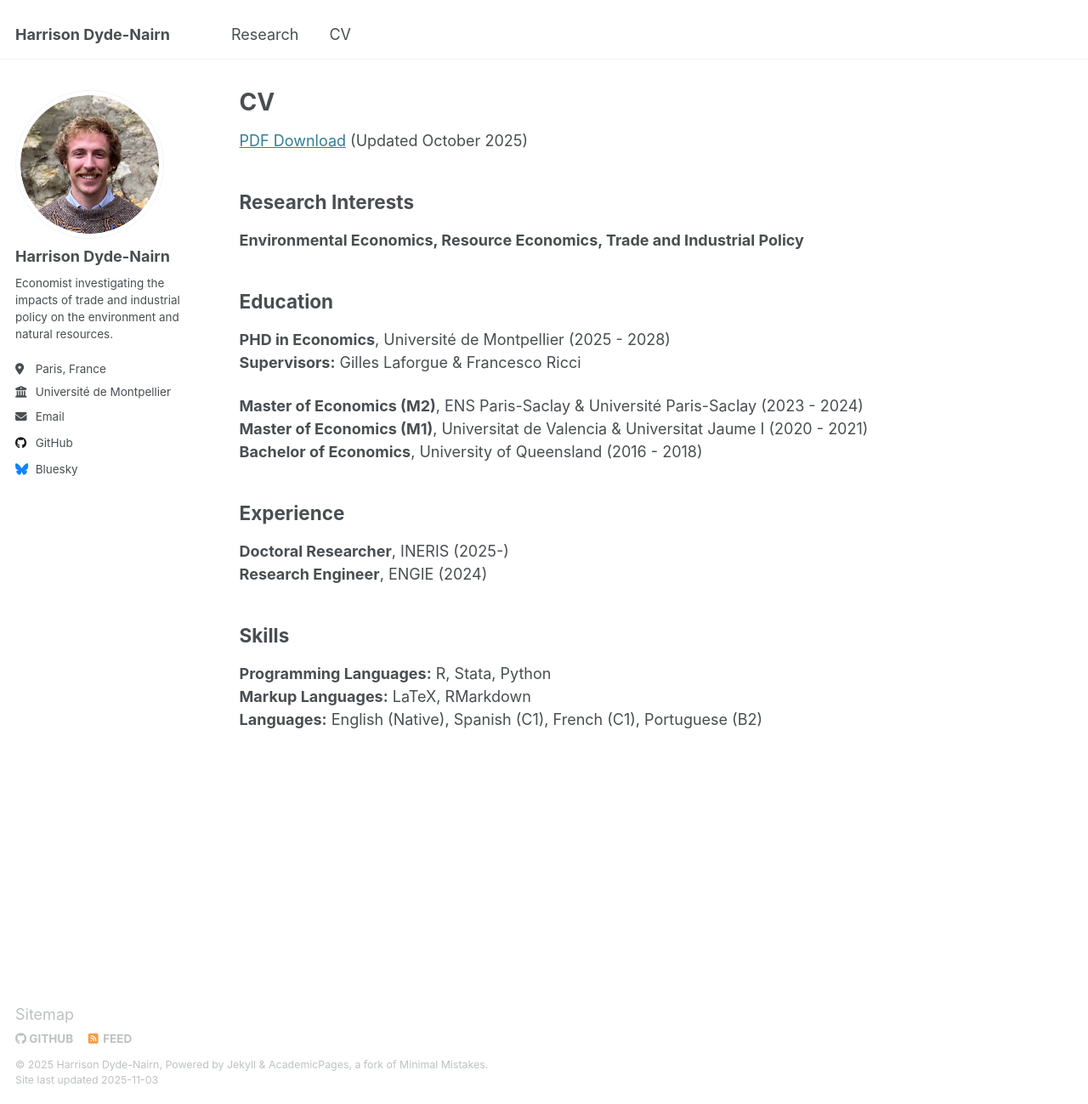
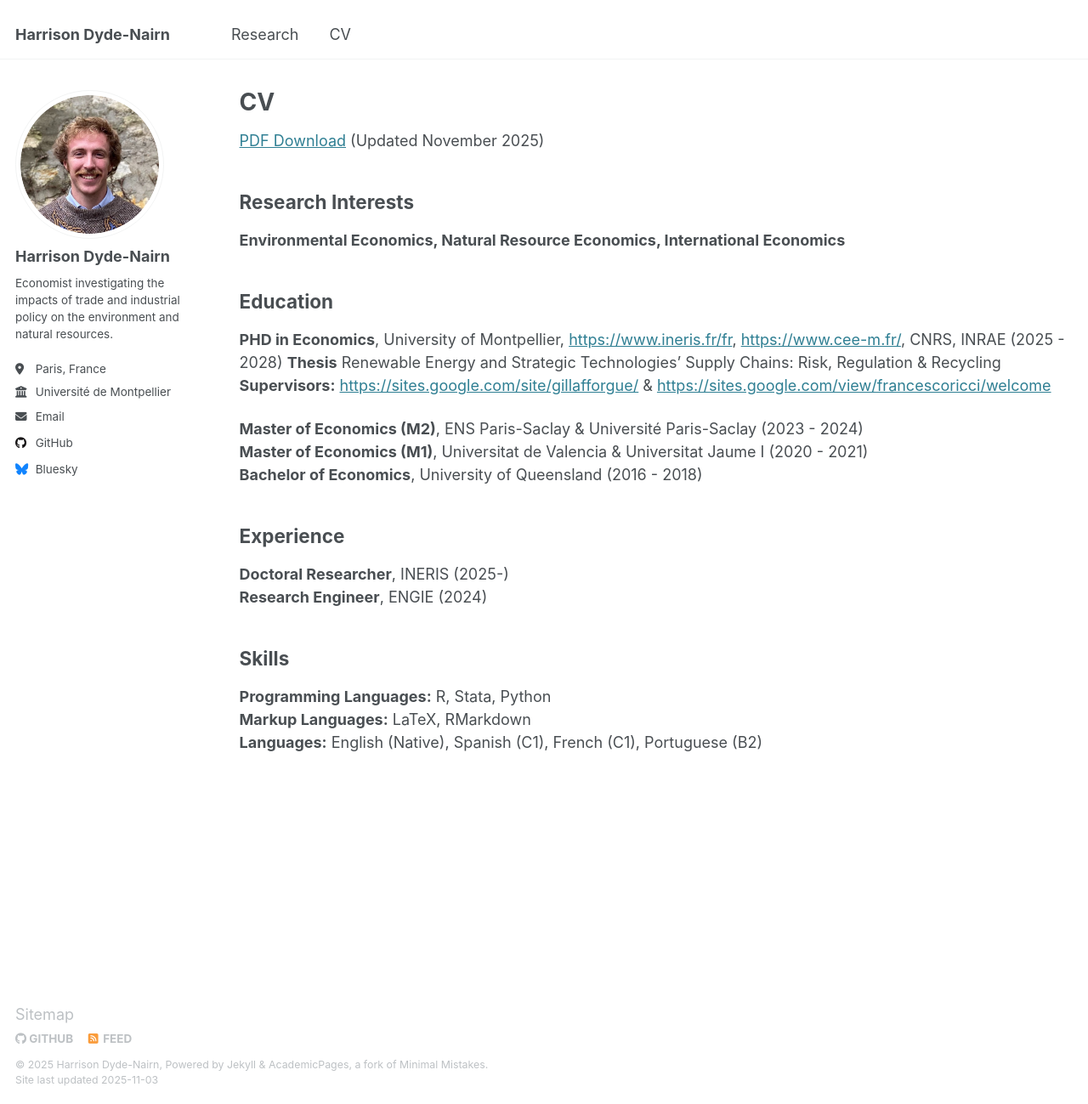
Before and after one commit to hdydenairn/hdydenairn.github.io, a Jekyll site: the page built from _pages/cv.md, in a window 1280 px wide and 1299 px high. Shown: the whole window at 85% size. Built offline with Jekyll 4.4.1, drawn with Linux system fonts in a browser that asks for light colours.

Commit message:
Update cv.md

```diff
--- a/_pages/cv.md
+++ b/_pages/cv.md
@@ -8,16 +8,17 @@ redirect_from:
 ---
 
 
-[PDF Download](https://hdydenairn.github.io/files/cv_october2025.pdf) (Updated October 2025)
+[PDF Download](https://hdydenairn.github.io/files/cv_november2025.pdf) (Updated November 2025)
 
 ## Research Interests
 
-**Environmental Economics, Resource Economics, Trade and Industrial Policy**
+**Environmental Economics, Natural Resource Economics, International Economics**
 
 ## Education
 
-**PHD in Economics**, Université de Montpellier (2025 - 2028)
-**Supervisors:** Gilles Laforgue & Francesco Ricci
+**PHD in Economics**, University of Montpellier, [https://www.ineris.fr/fr](INERIS),  [https://www.cee-m.fr/](CEE-M), CNRS, INRAE (2025 - 2028)
+**Thesis** Renewable Energy and Strategic Technologies’ Supply Chains:  Risk, Regulation & Recycling
+**Supervisors:** [https://sites.google.com/site/gillafforgue/](Gilles Lafforgue) & [https://sites.google.com/view/francescoricci/welcome](Francesco Ricci)
 
 **Master of Economics (M2)**, ENS Paris-Saclay & Université Paris-Saclay (2023 - 2024)<br>
 **Master of Economics (M1)**, Universitat de Valencia & Universitat Jaume I (2020 - 2021)<br>
```
